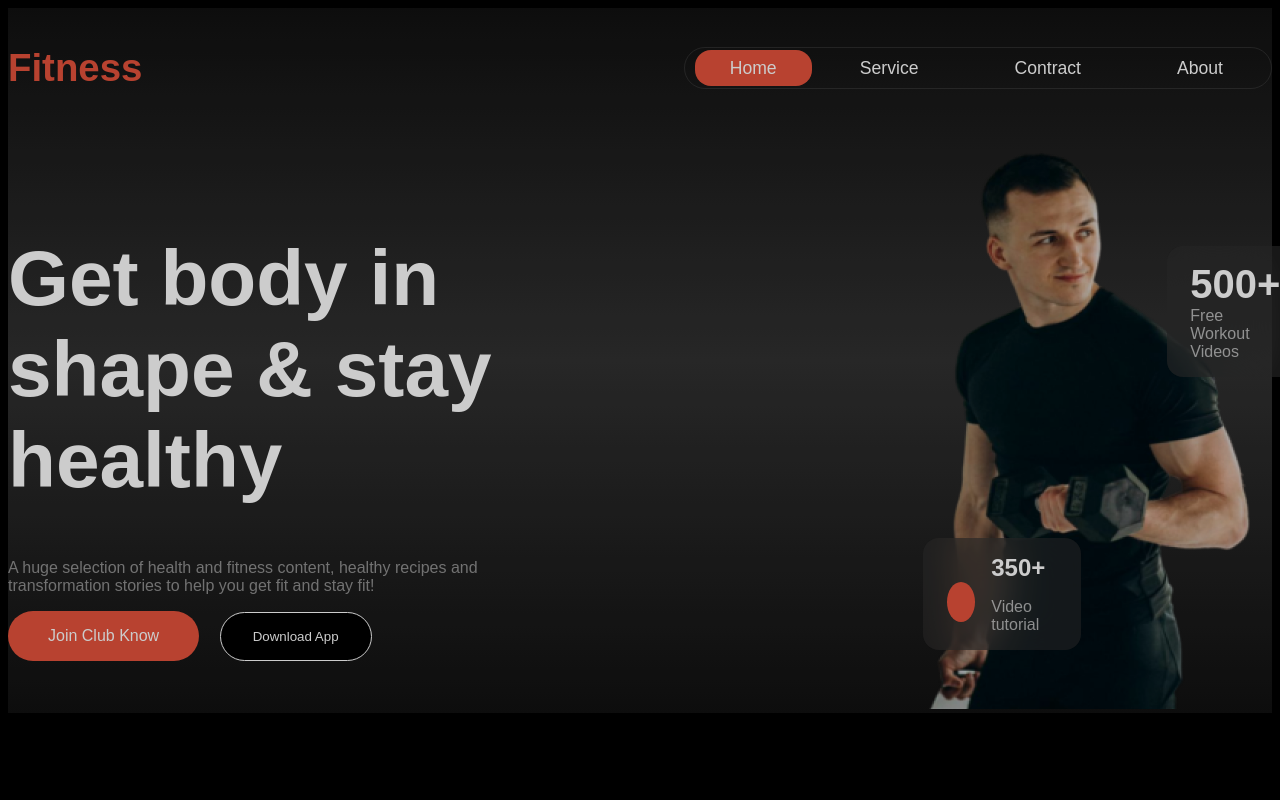
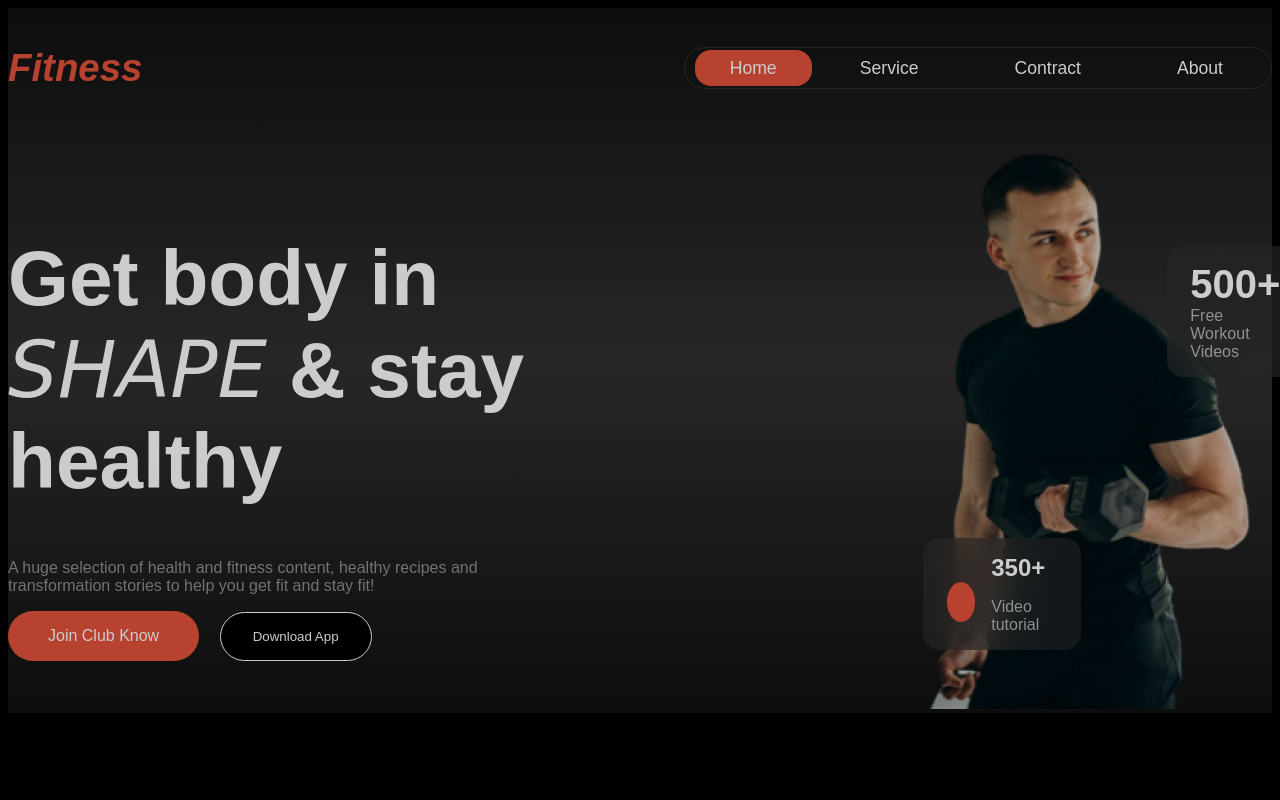
Before and after one commit to Abdullah-Al-Zahid/Assignment-2, a plain HTML site: page index.html in a window 1280 px wide. Shown: the top 800 px of the page. Drawn offline with Linux system fonts and the light colour scheme.

Commit message:
added shape style

```diff
--- a/index.html
+++ b/index.html
@@ -9,7 +9,7 @@
 <body>
     <header class="bg-light">
         <nav class="navbar display-flex">
-            <h3 class="brand color-white">Fitness</h3>
+            <h3 class="brand color-white"><i>Fitness</i></h3>
             <ul class="nav-links display-flex display-none">
                 <li class="nav-item "><a href="" class="text-dec color-white home-button">Home</a></li>
                 <li class="nav-item "><a href="" class="nav-link color-white">Service</a></li>
@@ -20,7 +20,7 @@
         </nav>
         <div class="banner">
             <div class="banner-item">
-                <h1 class="banner-title color-white">Get body in <span class="mrs-saint-delafield-regular">shape</span> & stay healthy</h1>
+                <h1 class="banner-title color-white">Get body in <span class="caveat-go"><i>SHAPE</i></span> & stay healthy</h1>
                 <p class="banner-description">A huge selection of health and fitness content, healthy recipes and transformation stories to help you get fit and stay fit!</p>
                 <a href="" class="text-dec"><button class="btn-primary">Join Club Know</button></a>
                 <a href="" class="text-dec"><button class="download-btn">Download App</button></a>
@@ -171,7 +171,7 @@
             <div class="footer-all-sec">
                 <section class="section-1">
                     <h2 class="sec-1-title">
-                        Fitness
+                        <i>Fitness</i>
                     </h2>
                     <p class="shared-dec">We believe fitness should be accessible to everyone, everywhere, regardless of income or access to a gym. With hundreds of professional workouts.</p>
                 </section>
--- a/styles/style.css
+++ b/styles/style.css
@@ -1,8 +1,10 @@
-.great-vibes-regular {
-    font-family: "Great Vibes", cursive;
+.caveat-go {
+    font-family: "Caveat", cursive;
+    font-optical-sizing: auto;
     font-weight: 400;
     font-style: normal;
   }
+
 
 
 
```
